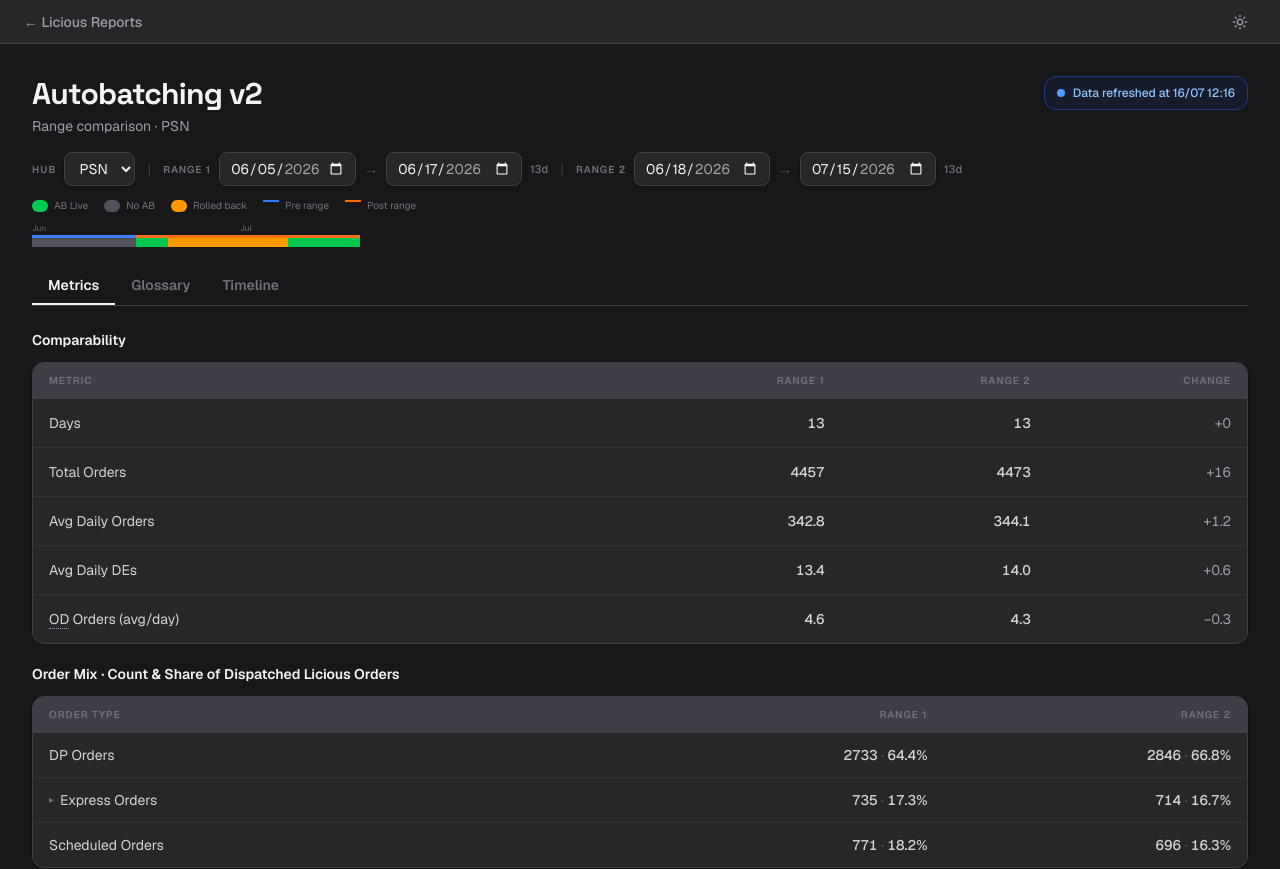
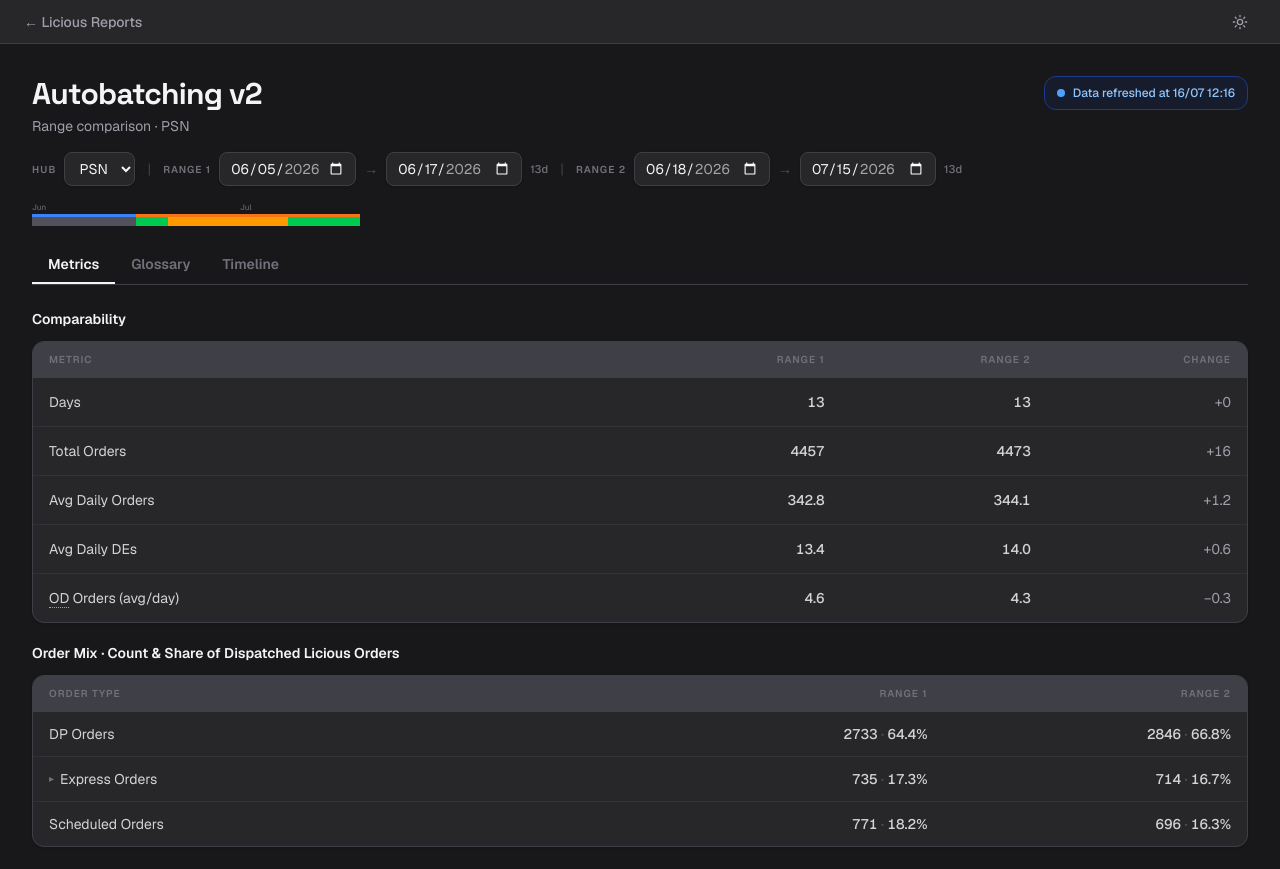
Before and after one commit to hari-licious/licious-reports, a Next.js app: page /autobatching in a window 1280 px wide. Shown: the top 869 px of the page. Built offline with nearby package versions, Linux system fonts and the light colour scheme.

Commit message:
fix: remove status strip legend

```diff
--- a/components/autobatching/Dashboard.tsx
+++ b/components/autobatching/Dashboard.tsx
@@ -691,25 +691,6 @@
 
   return (
     <div className="mb-5">
-      {/* Legend */}
-      <div className="flex items-center gap-4 mb-1.5">
-        {(["post", "pre", "gap"] as const).map((p) => (
-          <div key={p} className="flex items-center gap-1.5">
-            <span className={`inline-block w-4 h-3 rounded-sm ${STRIP_PERIOD_COLOR[p]}`} />
-            <span className="text-[10px] text-gray-400 dark:text-zinc-500">
-              {p === "post" ? "AB Live" : p === "pre" ? "No AB" : "Rolled back"}
-            </span>
-          </div>
-        ))}
-        <div className="flex items-center gap-1.5">
-          <span className="inline-block w-4 h-3 border-t-2 border-blue-500" />
-          <span className="text-[10px] text-gray-400 dark:text-zinc-500">Pre range</span>
-        </div>
-        <div className="flex items-center gap-1.5">
-          <span className="inline-block w-4 h-3 border-t-2 border-orange-500" />
-          <span className="text-[10px] text-gray-400 dark:text-zinc-500">Post range</span>
-        </div>
-      </div>
       {/* Strip */}
       <div className="relative overflow-x-auto">
         <div className="flex items-end" style={{ height: 28 }}>
```
